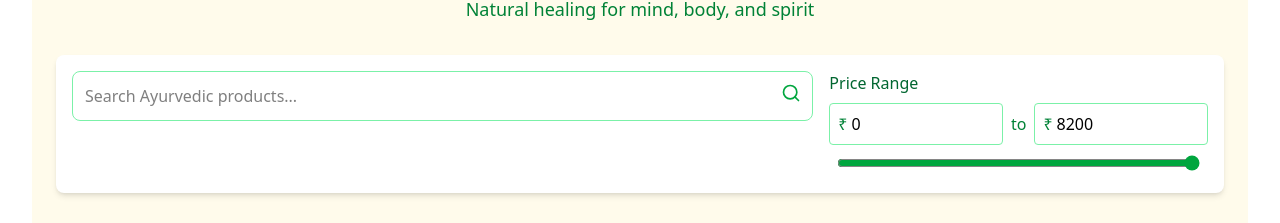
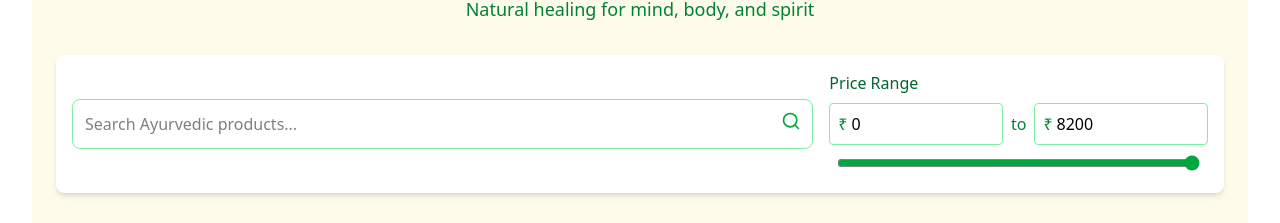
Before and after one commit to relatablepradeep/Aurleaf, a React (Vite) app in the folder Frontend/: page /products in a window 1280 px wide. Shown: the part 222-445 px from the top of the page. Built offline with nearby package versions, Linux system fonts and the light colour scheme.

Commit message:
Fix Alignment of Price Range and Search Bar

```diff
--- a/Frontend/src/Component/Ayumedical/Ayumedical.tsx
+++ b/Frontend/src/Component/Ayumedical/Ayumedical.tsx
@@ -133,7 +133,7 @@ const Ayumedical = () => {
 
         {/* Search and Filters Section */}
         <div className="mb-8 bg-white rounded-lg shadow-md p-4">
-          <div className="flex flex-col md:flex-row gap-4">
+          <div className="flex flex-col md:flex-row md:items-center gap-4">
             {/* Search Bar with Suggestions */}
             <div className="flex-1 relative">
               <div className="relative">
@@ -173,8 +173,8 @@ const Ayumedical = () => {
             </div>
 
             {/* Price Range Filter */}
-            <div className="md:w-1/3 flex flex-col">
-              <label className="mb-2 font-medium text-green-800">Price Range</label>
+            <div className="md:w-1/3">
+              <label className=" block mb-2 font-medium text-green-800">Price Range</label>
               <div className="flex items-center gap-2">
                 <div className="flex items-center border border-green-300 rounded p-2 w-1/2">
                   <span className="text-green-700 mr-1">₹</span>
```
